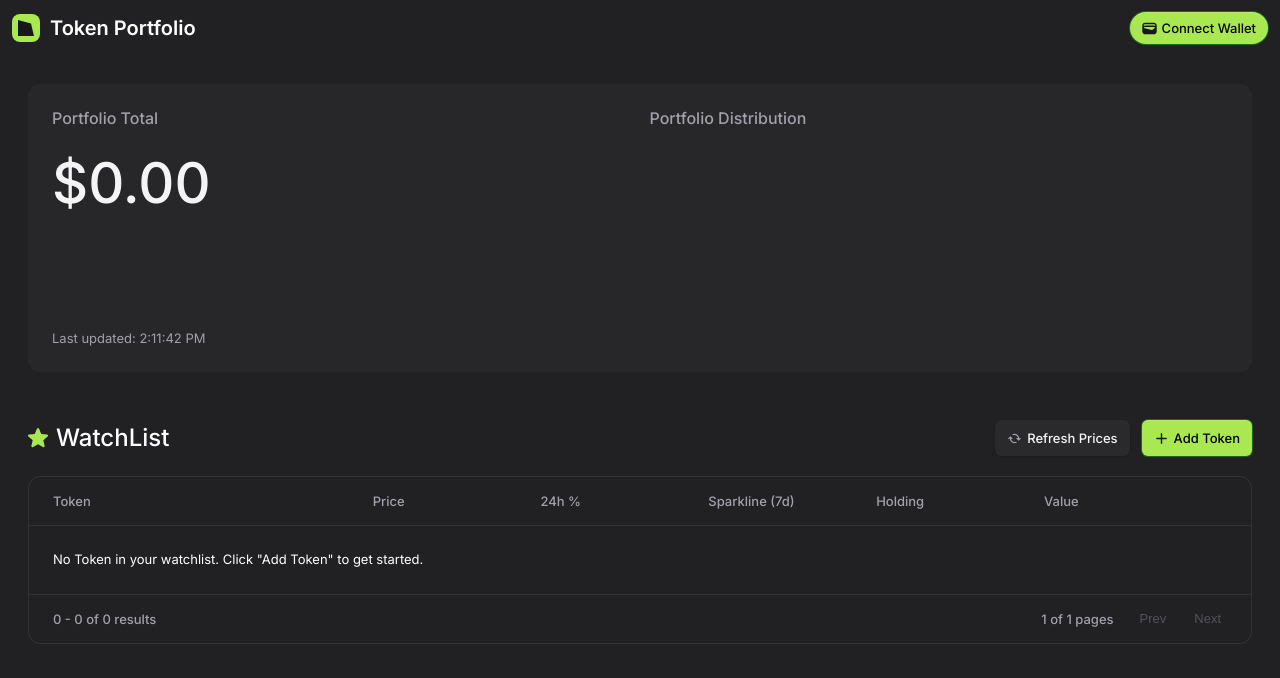
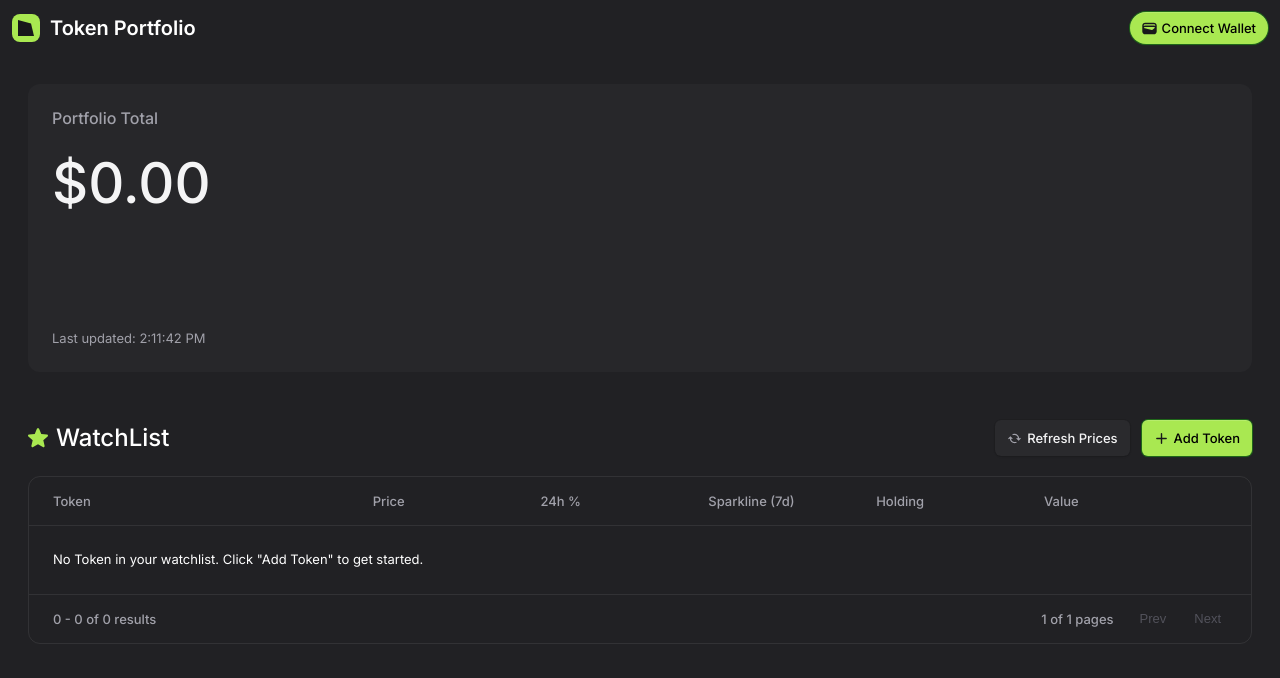
Before and after one commit to AnkitPatel1999/ankit-patel-s-assignment, a React (Vite) app: page / in a window 1280 px wide. Shown: the top 678 px of the page. Built offline with nearby package versions, Linux system fonts and the light colour scheme.

Commit message:
removed doughnut chart on empty coins

```diff
--- a/src/components/hero/Hero.tsx
+++ b/src/components/hero/Hero.tsx
@@ -48,6 +48,7 @@ export default function Hero() {
             </span>
           )}
         </div>
+        {(computedCoins.length > 0) && (
         <div className="cu-hero-common-block cu-hero-graph-block">
           <div className="cu-hero-title">Portfolio Distribution</div>
           <div className="ae-d-flex ae-mt-20 cu-hero-graph-container">
@@ -70,6 +71,7 @@ export default function Hero() {
             </div>
           </div>
         </div>
+        )}
       </div>
     </>
   )
--- a/src/components/hero/hero.css
+++ b/src/components/hero/hero.css
@@ -3,7 +3,8 @@
     border-radius: 12px;
     gap: 19px;
     background: var(--neutral-800-color);
-
+    min-height: 288px;
+    box-sizing: border-box;
 }
 
 .cu-hero-common-block {
--- a/src/components/modals/coinmodal.css
+++ b/src/components/modals/coinmodal.css
@@ -58,6 +58,7 @@
     padding: 0 0 0 0;
     max-height: 320px;
     overflow-y: auto;
+    height: 320px;
 }
 
 .cu-modal-trending {
@@ -207,3 +208,14 @@
 .cu-shimmer-thumb { width: 32px; height: 32px;}
 .cu-shimmer-coin-name { flex:1 }
 .cu-shimmer-radio-btn { width: 20px; border-radius: 50%; }
+
+
+
+
+@media screen and (max-height: 500px) {
+
+    .cu-modal-list {
+        height: 100px;
+    }
+
+}
```
